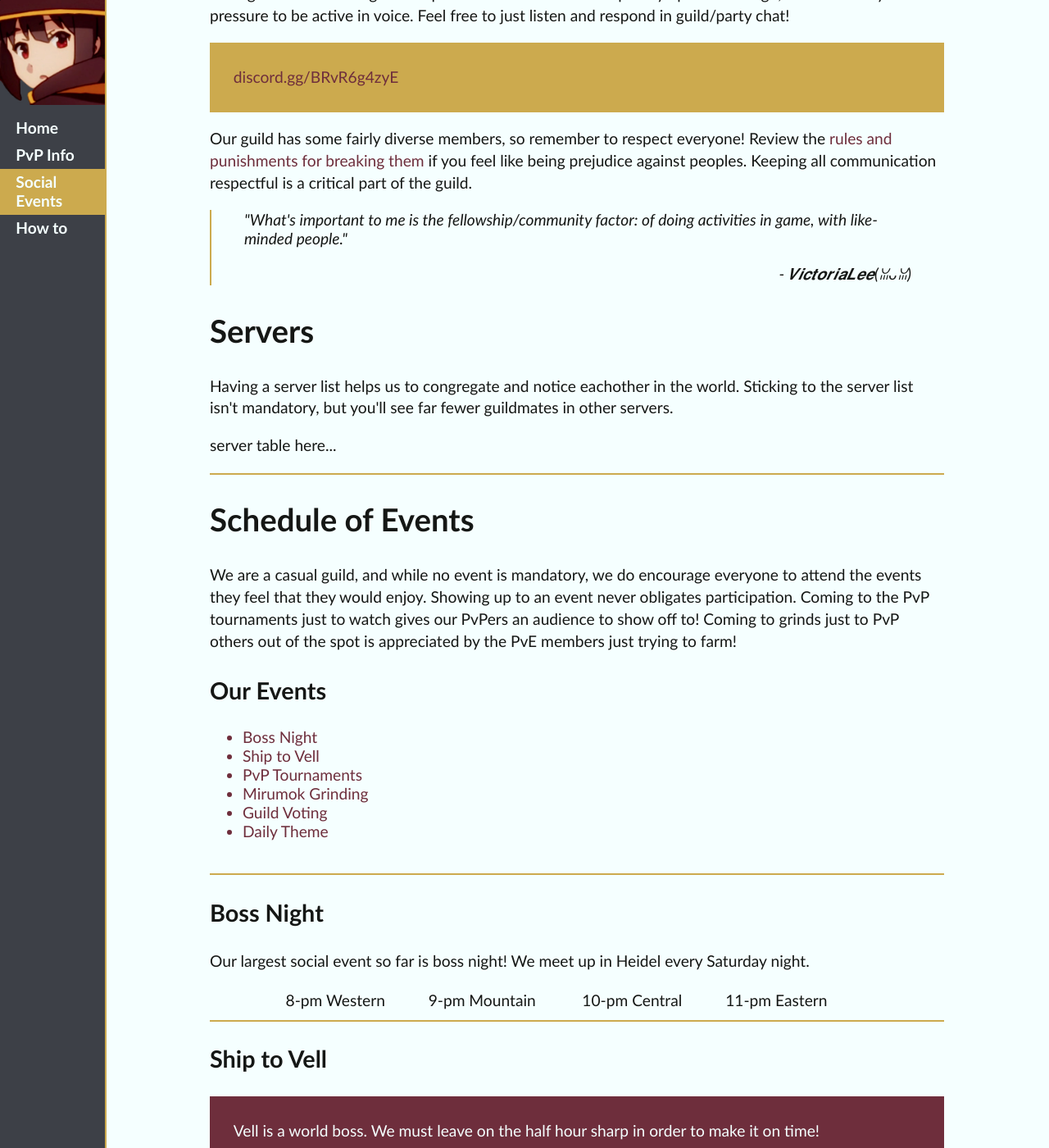
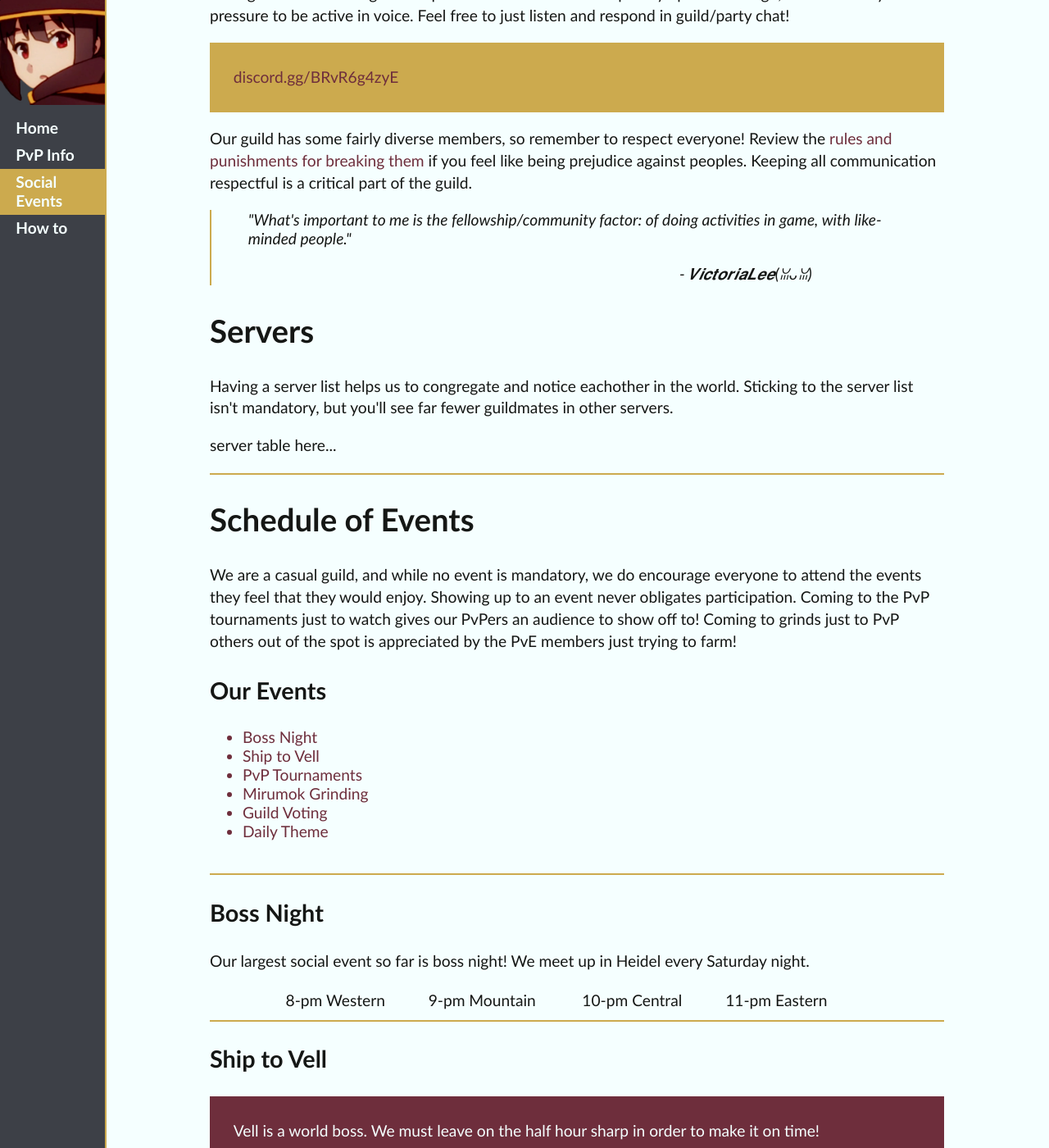
Before and after one commit to ideonella/ideonella.github.io, a Jekyll site: the page built from social.html, in a window 1280 px wide and 1400 px high, scrolled down 242 px. Shown: the whole window at 82% size. Built offline with Jekyll 4.4.1, drawn with Linux system fonts in a browser that asks for light colours.

Commit message:
Update main.scss

```diff
--- a/_sass/main.scss
+++ b/_sass/main.scss
@@ -85,12 +85,13 @@ hr {
 blockquote {
     font-style: italic;
     border-left: 2px solid $magic-gold;
-    padding-left: 40px;
+    padding-left: 5%;
     margin-left: 0;
 }
 
 blockquote p.signature {
     text-align: right;
+    padding-right: 15%;
 }
 
 //for commands
```
